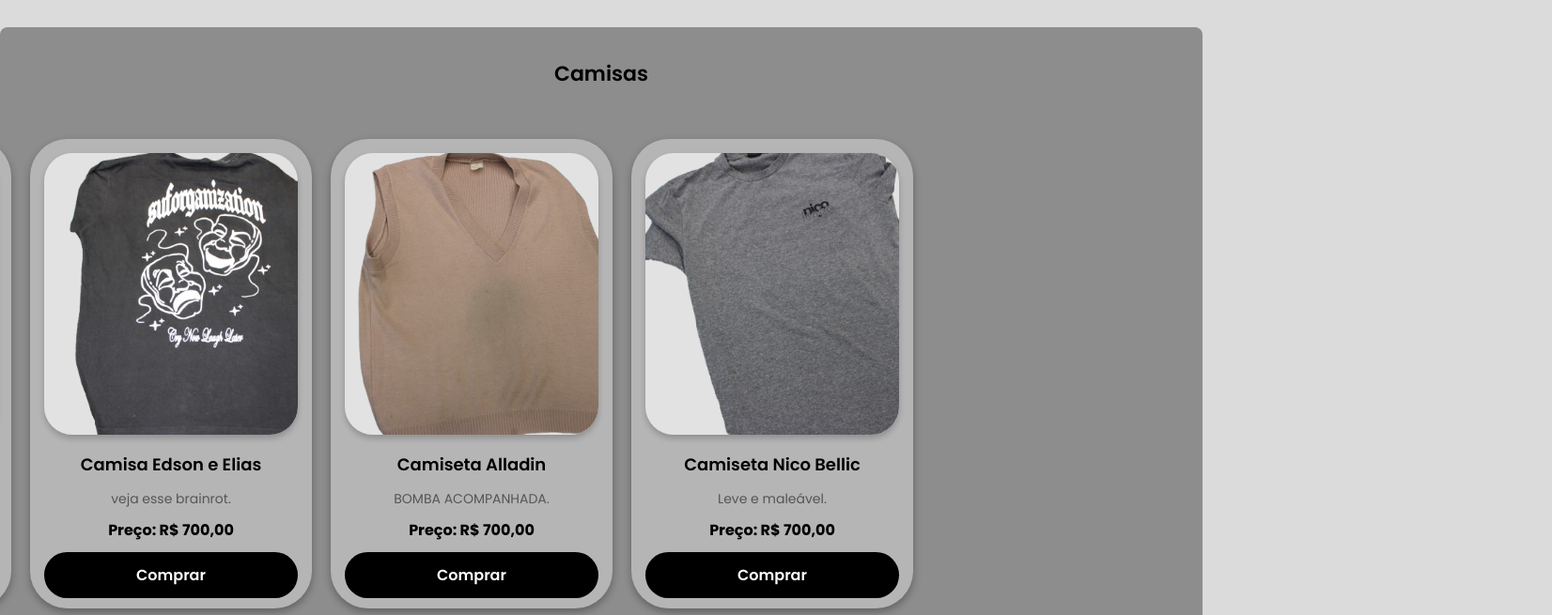
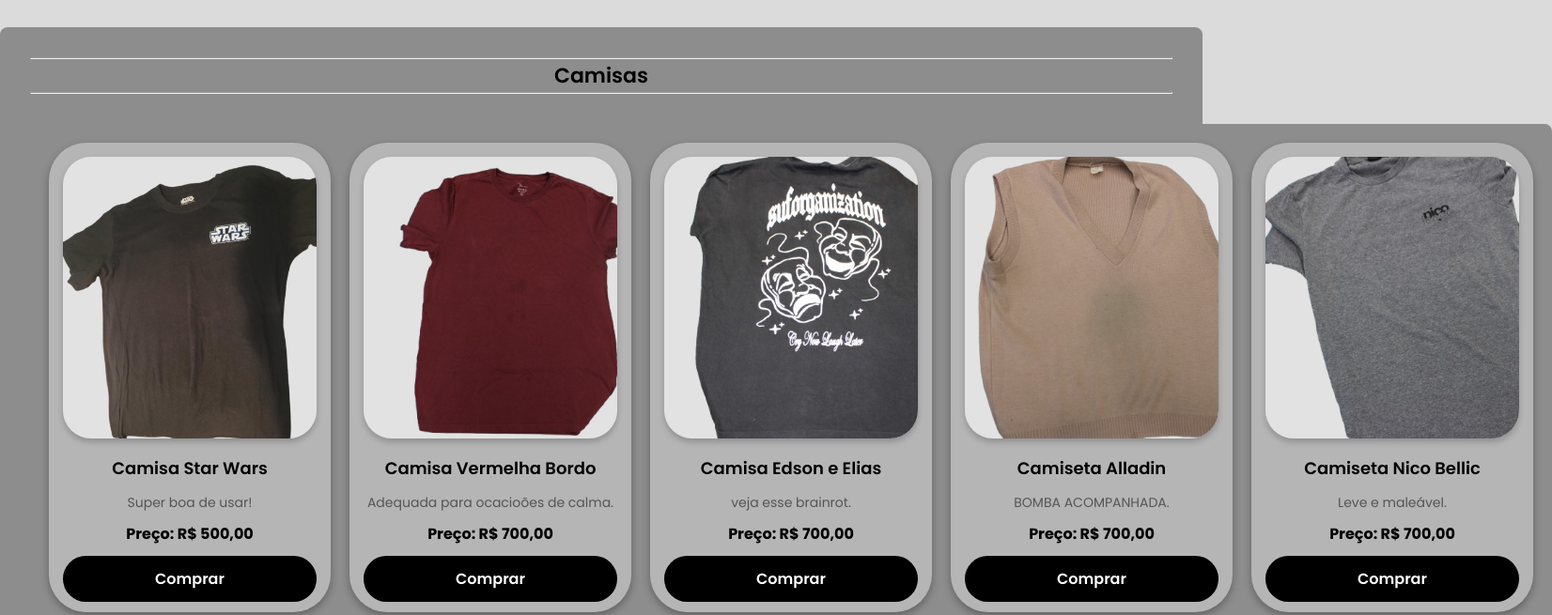
Before and after one commit to Guilherme-JSS/Website-de-brecho, a plain HTML site: page index.html in a window 1280 px wide. Shown: the part 294-949 px from the top of the page at 94% size, 1652 px wide, since content can reach past the window. Drawn offline with Linux system fonts and the light colour scheme.

Commit message:
Centralizar roy

```diff
--- a/index.html
+++ b/index.html
@@ -36,8 +36,9 @@
 
         <section id="loja">
             <div >
+                <hr>
                 <h3>Camisas</h3>
-
+                <hr>
                 <div class="carousel">
 
                     <section class="produtos">
--- a/style.css
+++ b/style.css
@@ -84,7 +84,6 @@ section {
     .carousel {
         display: flex;
         width: 300px;
-        justify-content: center;
     }
 
     .carousel img {
@@ -94,7 +93,6 @@ section {
 
     .flexivel{
         display: flex;
-        justify-content: center;
         gap: 20px;
     }
 
```
